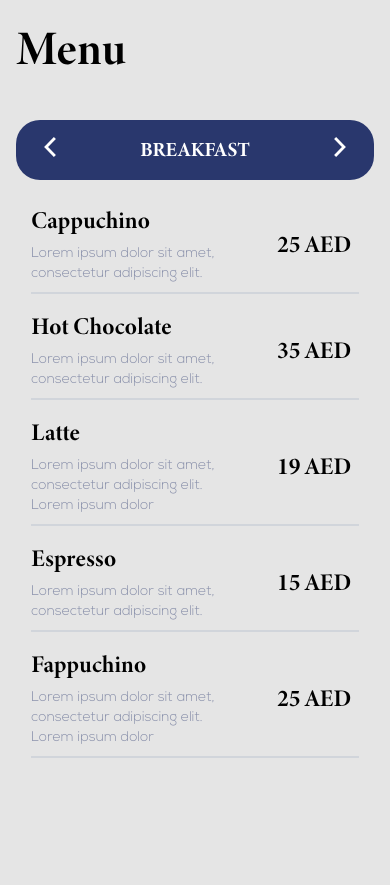
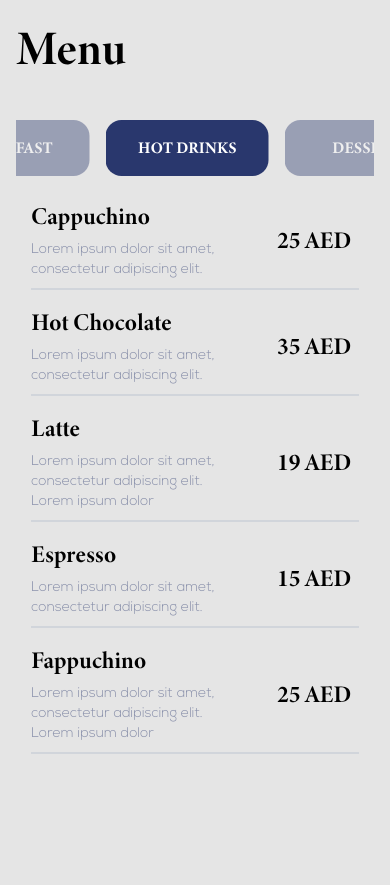
Before and after one commit to hdmuae/windwestcafe-nextjs, a Next.js app: page / in a window 390 px wide. Shown: the part 1600-2485 px from the top of the page. Built offline with nearby package versions, Linux system fonts and the light colour scheme.

Commit message:
feat: menu carousel

```diff
--- a/src/components/Footer/index.tsx
+++ b/src/components/Footer/index.tsx
@@ -3,7 +3,6 @@ import Image from "next/image";
 import Link from "next/link";
 
 const Footer: React.FC<{ dark: boolean }> = ({ dark }) => {
-  console.log(dark);
   return (
     <footer className={`${dark ? "bg-footer" : "bg-black bg-opacity-60"} `}>
       <div className="m-auto w-4/5 py-12">
--- a/src/components/MenuTable/index.tsx
+++ b/src/components/MenuTable/index.tsx
@@ -54,7 +54,7 @@ const Menu: React.FC = () => {
         </h1>
       </div>
 
-      <div className="mb-6 flex items-center justify-between rounded-3xl bg-primary py-4 px-6 md:hidden">
+      {/* <div className="mb-6 flex items-center justify-between rounded-3xl bg-primary py-4 px-6 md:hidden">
         <div>
           <Image
             src="/svg/left-arrow.svg"
@@ -77,11 +77,12 @@ const Menu: React.FC = () => {
             onClick={() => editCategory(true)}
           />
         </div>
-      </div>
+      </div> */}
 
-      {/* <div className="mb-6 md:hidden">
+      <div className="mb-6 md:hidden">
         <Swiper
           initialSlide={1}
+          centeredSlides
           slidesPerView={2}
           className="mySwiper"
           slideToClickedSlide={true}
@@ -90,8 +91,8 @@ const Menu: React.FC = () => {
             <SwiperSlide key={key}>
               {({ isActive }) => (
                 <div
-                  className={`mr-4 flex justify-center whitespace-nowrap rounded-3xl bg-primary py-4 font-minion font-bold text-white ${
-                    isActive ? "" : "opacity-40"
+                  className={`mr-4 flex justify-center whitespace-nowrap rounded-2xl bg-primary py-4 font-minion font-bold text-white ${
+                    isActive ? "bg-primary" : "bg-primary opacity-40"
                   }`}
                 >
                   <p>{name}</p>
@@ -100,7 +101,7 @@ const Menu: React.FC = () => {
             </SwiperSlide>
           ))}
         </Swiper>
-      </div> */}
+      </div>
 
       <div className="m-auto w-11/12">
         <MenuRecord
```
